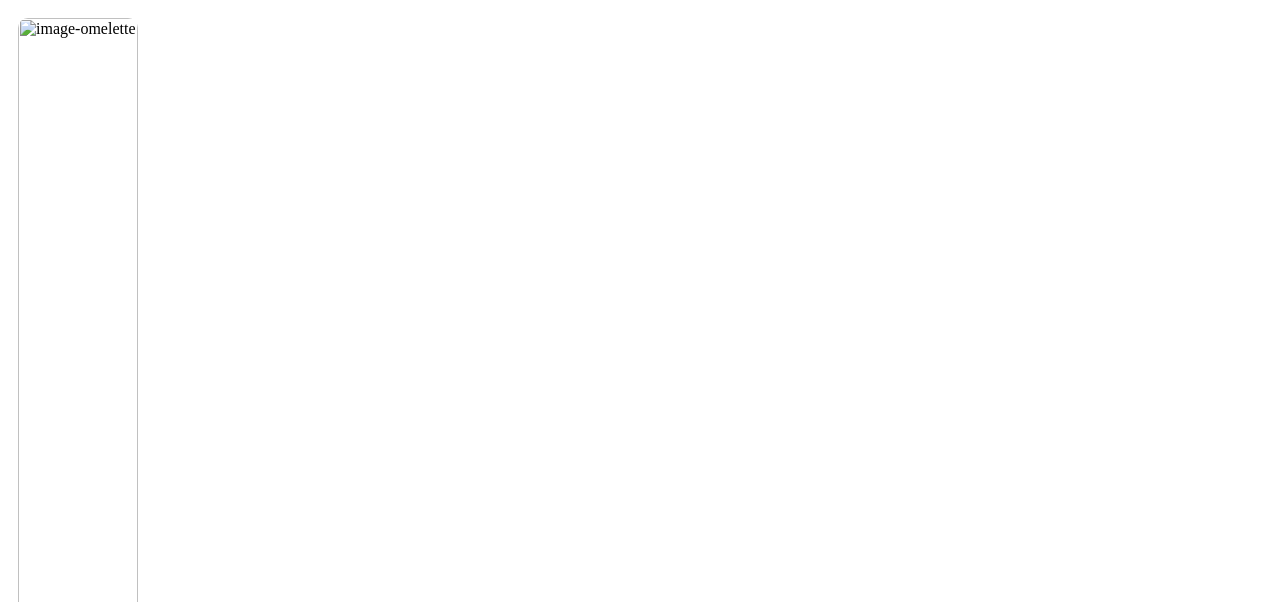
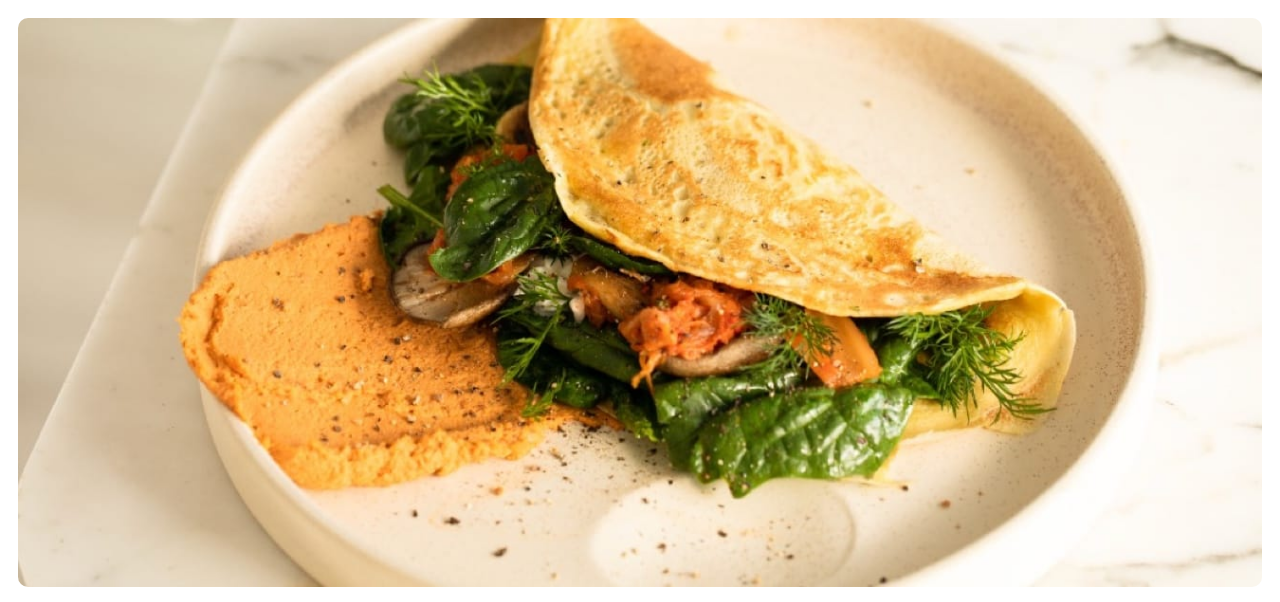
Before and after one commit to h4mzae9/recipe-page, a plain HTML site: page index.html in a window 1280 px wide. Shown: the top 602 px of the page. Drawn offline with Linux system fonts and the light colour scheme.

Commit message:
Update index.html

```diff
--- a/index.html
+++ b/index.html
@@ -10,7 +10,7 @@
     <body>
       <div class="container">
 
-      <img id="image1" src="assets/images/image-omelette.jpeg" alt="image-omelette">
+      <img id="image1" src="image-omelette.jpeg" alt="image-omelette">
       <h1 id="header1">Simple Omlette Recipe</h1>
       <p id="par1">An easy and quick dish, perfect for any meal. This classic omelette combines beaten eggs cooked to perfection, optionally filled with your choice of cheese, vegetables, or meats.</p>
 
```
